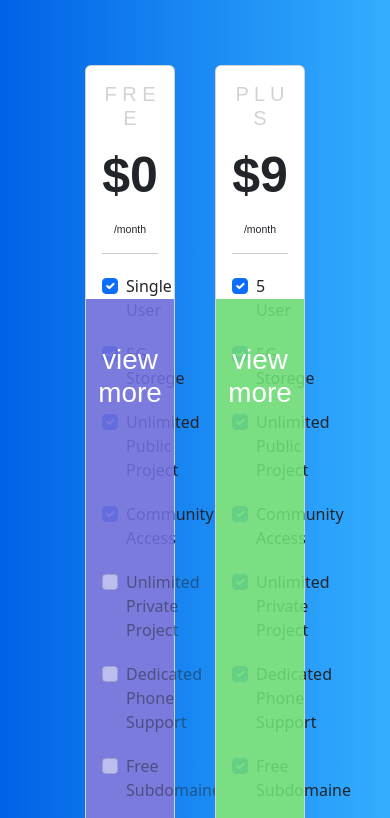
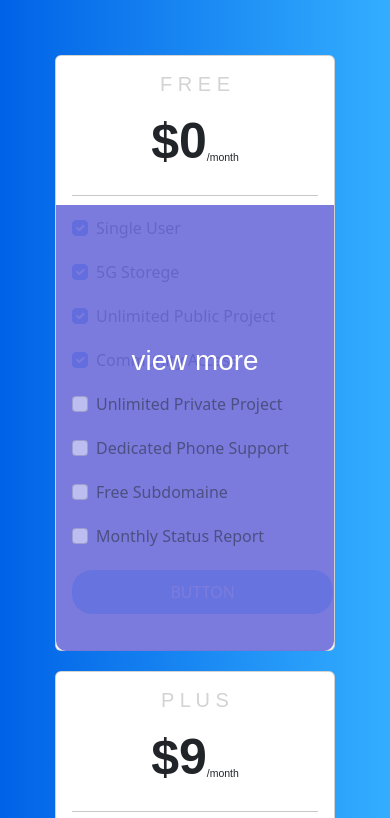
Before and after one commit to kosuri243/baru, a plain HTML site: page index.html in a window 390 px wide. Shown: the top 818 px of the page. Drawn offline with Linux system fonts and the light colour scheme.

Commit message:
Update main.css

```diff
--- a/arun/main.css
+++ b/arun/main.css
@@ -5,6 +5,14 @@ body{
     margin: 20px;
     width: 30%;
     position: relative;
+}
+@media (max-width:850px) {
+    .card{
+        margin: 10px;
+        width: 95%;
+        position: relative;
+    }
+
 }
 .card:hover .content{
     display: block;
```
